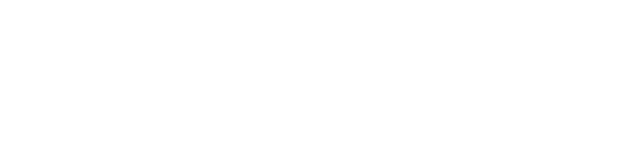
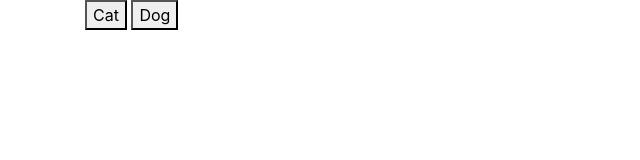
Before and after one commit to CalebCoughenour/catdog, a plain HTML site: page index.html in a window 1280 px wide. Shown: the whole page, without its empty margins (0-640 px from the left). Drawn offline with nearby package versions, Linux system fonts and the light colour scheme.

Commit message:
add buttons for cat & dog.
Co-authored-by: Emilio Gonzales <emiliog1184@gmail.com>

```diff
--- a/index.html
+++ b/index.html
@@ -9,6 +9,8 @@
 </head>
 <body>
   <div class="container">
+    <button class="cat">Cat</button>
+    <button class="dog">Dog</button>
 
   </div>
 </body>
```
